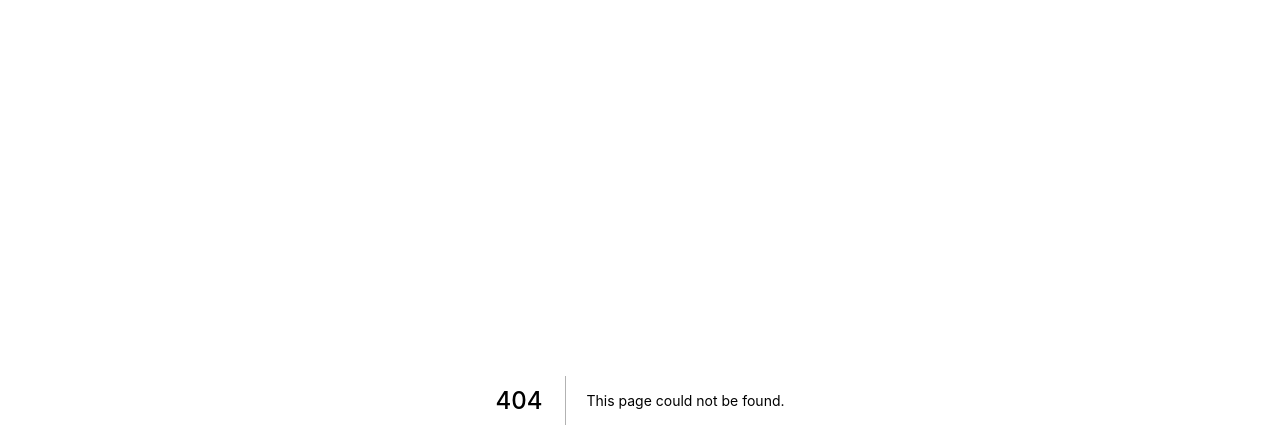
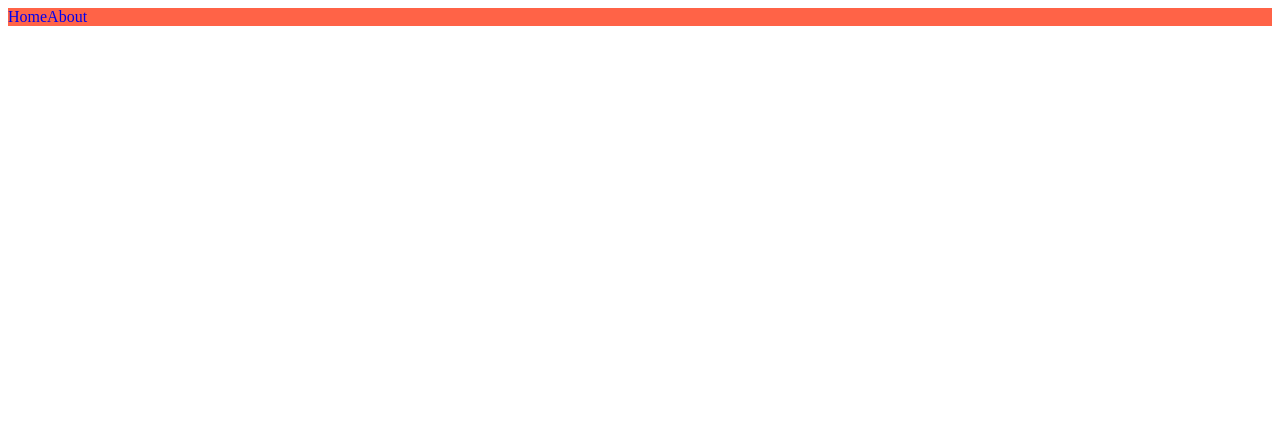
Before and after one commit to YeonnJ/Next.JS_Framework, a Next.js app: page /Layout in a window 1280 px wide. Before the commit this address had no page. Shown: the top 448 px of the page. Built offline with nearby package versions, Linux system fonts and the light colour scheme.

Commit message:
SEO설정

```diff
--- /dev/null
+++ b/components/Seo.tsx
@@ -0,0 +1,14 @@
+import Head from "next/head";
+import React from "react";
+
+const Seo = ({ title }) => {
+  return (
+    <div>
+      <Head>
+        <title>{title} | Next Movies</title>
+      </Head>
+    </div>
+  );
+};
+
+export default Seo;
--- /dev/null
+++ b/pages/Layout.tsx
@@ -0,0 +1,11 @@
+import React from "react";
+
+const Layout = ({ children }) => {
+  return (
+    <div>
+      <div>{children}</div>
+    </div>
+  );
+};
+
+export default Layout;
--- /dev/null
+++ b/pages/_app.tsx
@@ -0,0 +1,12 @@
+import Navbar from "../components/Navbar";
+import Seo from "../components/Seo";
+import Layout from "./Layout";
+
+export default function App({ Component, pageProps }) {
+  return (
+    <Layout>
+      <Navbar />
+      <Component {...pageProps} />
+    </Layout>
+  );
+}
--- a/pages/about.tsx
+++ b/pages/about.tsx
@@ -1,9 +1,11 @@
+import Head from "next/head";
 import Navbar from "../components/Navbar";
+import Seo from "../components/Seo";
 
 export default function About() {
   return (
     <div>
-      <Navbar />
+      <Seo title="About" />
       <h1>About</h1>
     </div>
   );
--- a/pages/index.tsx
+++ b/pages/index.tsx
@@ -1,12 +1,14 @@
 import { useState } from "react";
 import Navbar from "../components/Navbar";
 import Test from "./Type";
+import Head from "next/head";
+import Seo from "../components/Seo";
 
 const Home = () => {
   return (
     <>
-      <Navbar />
       <h1>Home</h1>
+      <Seo title="Home" />
       <Test name="yeonjae" age={28} />
     </>
   );
```
